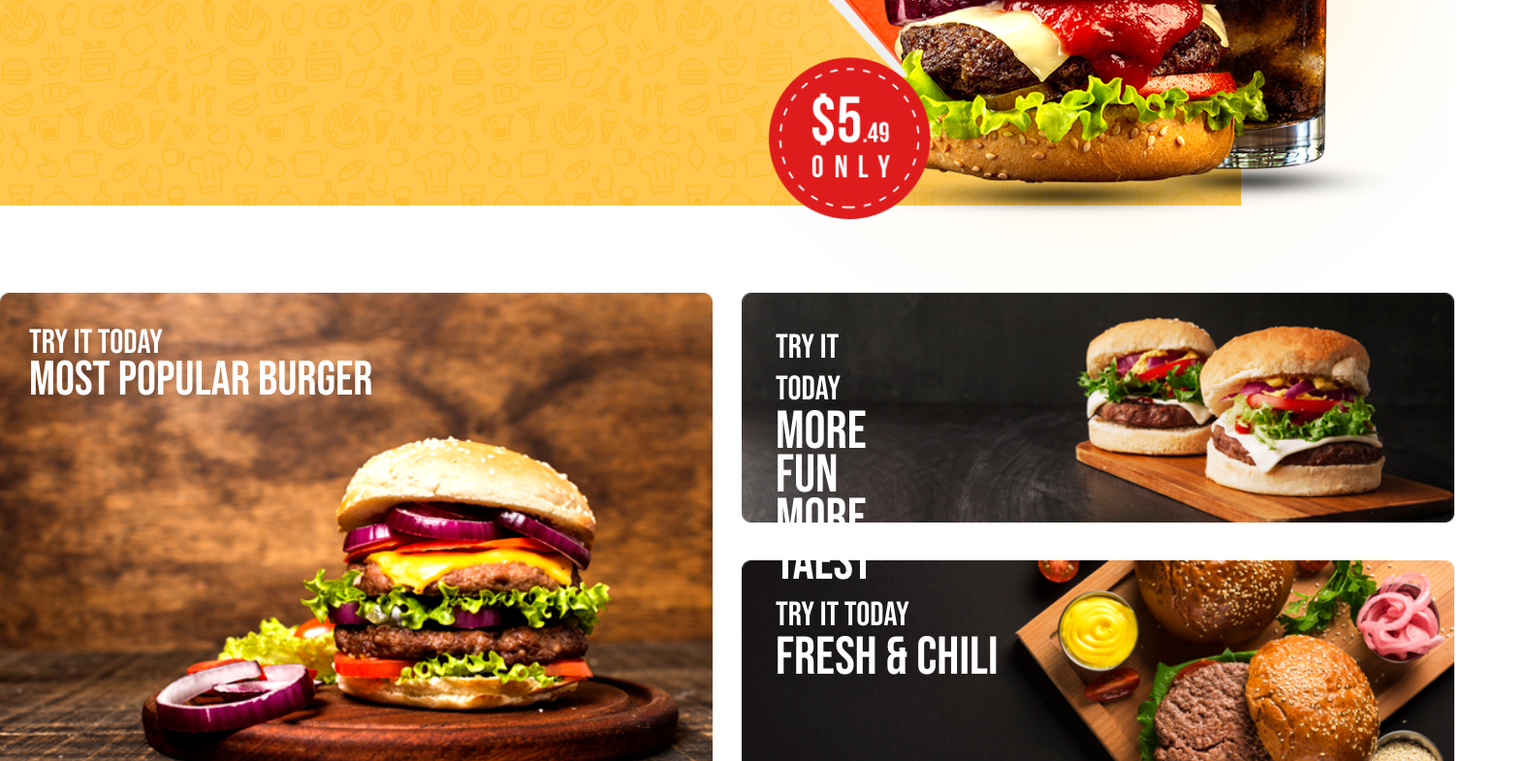
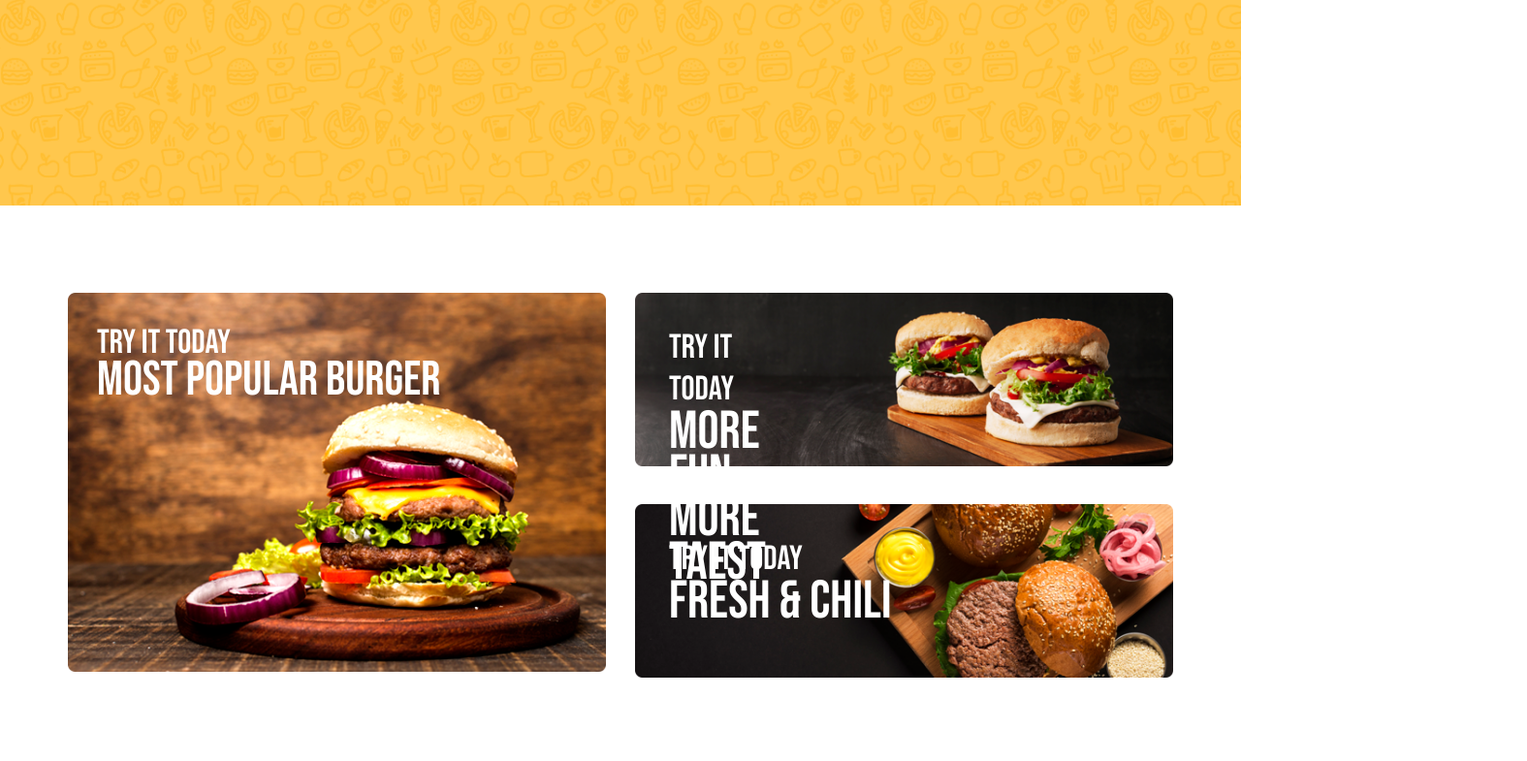
Before and after one commit to TanveerNadim/BURGER, a plain HTML site: page index.html in a window 1280 px wide. Shown: the part 588-1373 px from the top of the page at 97% size, 1575 px wide, since content can reach past the window. Drawn offline with Linux system fonts and the light colour scheme; files that its build step writes are made by us from their sources.

Commit message:
Add files via upload

```diff
--- a/css/style.css
+++ b/css/style.css
@@ -29,7 +29,7 @@ a{
 	background-repeat: no-repeat;
 }
 .container{
-	width: 1500px;
+	width: 1140px;
 	margin: 0 auto;
 }
 .banner-head{
```
